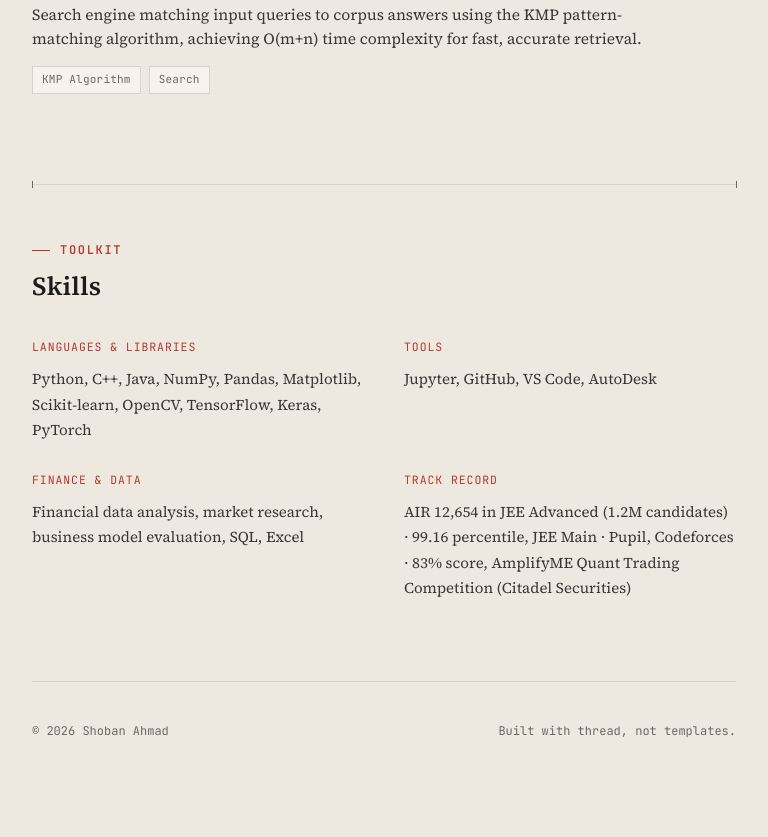
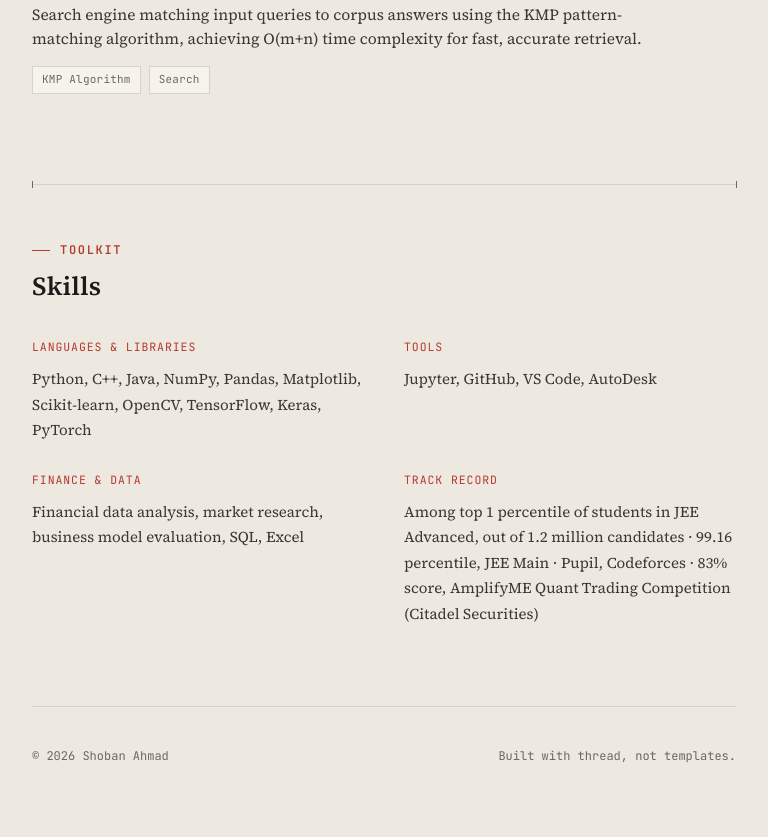
Before and after one commit to Webshob/Webshob.github.io, a plain HTML site: page index.html in a window 1280 px wide. Shown: the part 2713-3550 px from the top of the page, without its empty margins (256-1024 px from the left). Before the commit the page ends 3524 px from the top, so only its background shows below. Drawn offline with Linux system fonts and the light colour scheme.

Commit message:
Update track record description for clarity

```diff
--- a/index.html
+++ b/index.html
@@ -474,7 +474,7 @@
       </div>
       <div class="skillcol">
         <div class="label">Track record</div>
-        <div class="items">AIR 12,654 in JEE Advanced (1.2M candidates) · 99.16 percentile, JEE Main · Pupil, Codeforces · 83% score, AmplifyME Quant Trading Competition (Citadel Securities)</div>
+        <div class="items">Among top 1 percentile of students in JEE Advanced, out of 1.2 million candidates  · 99.16 percentile, JEE Main · Pupil, Codeforces · 83% score, AmplifyME Quant Trading Competition (Citadel Securities)</div>
       </div>
     </div>
   </section>
```
